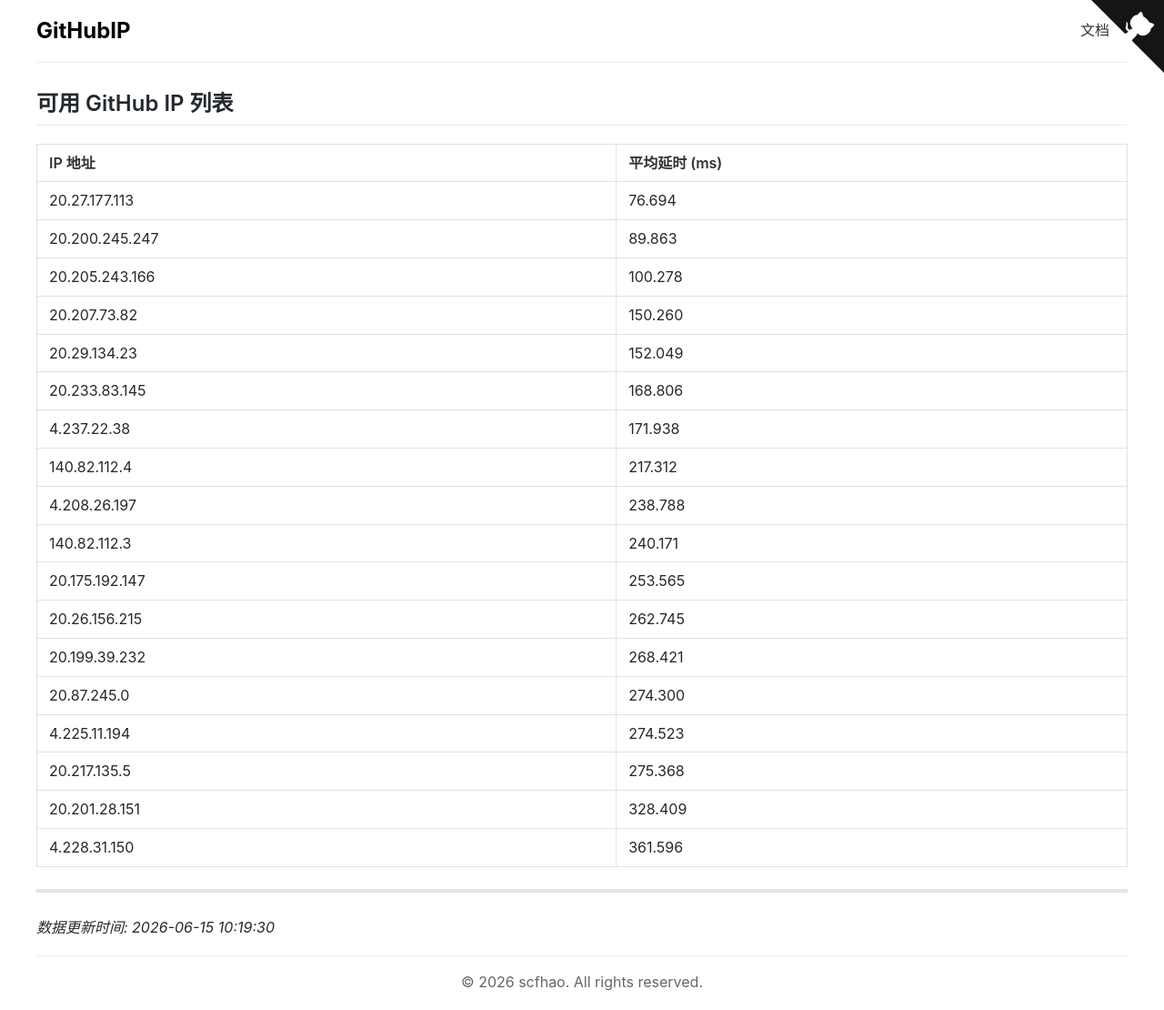
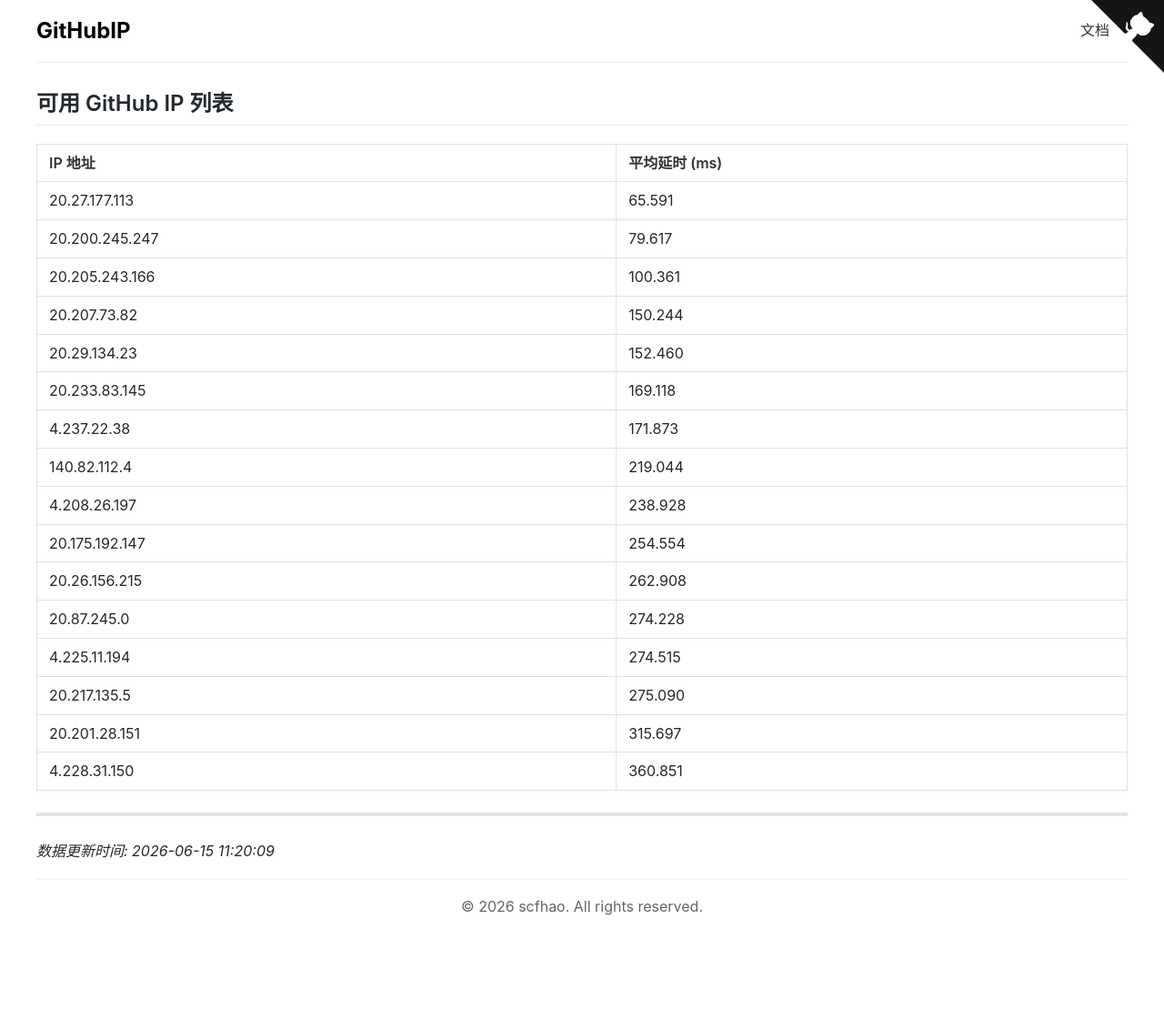
Before and after one commit to scfhao/GitHubIP, a Jekyll site: the page built from index.md, in a window 1280 px wide. Shown: the whole page at 91% size. Built offline with Jekyll 4.4.1, drawn with Linux system fonts in a browser that asks for light colours; after the commit the page ends 1026 px from its top, so only the background shows below that.

Commit message:
自动脚本执行 - 2026-06-15 11:20:09

```diff
--- a/index.md
+++ b/index.md
@@ -1,32 +1,30 @@
 ---
 layout: home
 title: GitHub IP 列表
-date: 2026-06-15 10:19:30
+date: 2026-06-15 11:20:09
 ---
 
 ## 可用 GitHub IP 列表
 
 | IP 地址 | 平均延时 (ms) |
 |---------|--------------|
-| 20.27.177.113 | 76.694 |
-| 20.200.245.247 | 89.863 |
-| 20.205.243.166 | 100.278 |
-| 20.207.73.82 | 150.260 |
-| 20.29.134.23 | 152.049 |
-| 20.233.83.145 | 168.806 |
-| 4.237.22.38 | 171.938 |
-| 140.82.112.4 | 217.312 |
-| 4.208.26.197 | 238.788 |
-| 140.82.112.3 | 240.171 |
-| 20.175.192.147 | 253.565 |
-| 20.26.156.215 | 262.745 |
-| 20.199.39.232 | 268.421 |
-| 20.87.245.0 | 274.300 |
-| 4.225.11.194 | 274.523 |
-| 20.217.135.5 | 275.368 |
-| 20.201.28.151 | 328.409 |
-| 4.228.31.150 | 361.596 |
+| 20.27.177.113 | 65.591 |
+| 20.200.245.247 | 79.617 |
+| 20.205.243.166 | 100.361 |
+| 20.207.73.82 | 150.244 |
+| 20.29.134.23 | 152.460 |
+| 20.233.83.145 | 169.118 |
+| 4.237.22.38 | 171.873 |
+| 140.82.112.4 | 219.044 |
+| 4.208.26.197 | 238.928 |
+| 20.175.192.147 | 254.554 |
+| 20.26.156.215 | 262.908 |
+| 20.87.245.0 | 274.228 |
+| 4.225.11.194 | 274.515 |
+| 20.217.135.5 | 275.090 |
+| 20.201.28.151 | 315.697 |
+| 4.228.31.150 | 360.851 |
 
 ---
 
-*数据更新时间: 2026-06-15 10:19:30*
+*数据更新时间: 2026-06-15 11:20:09*
```
